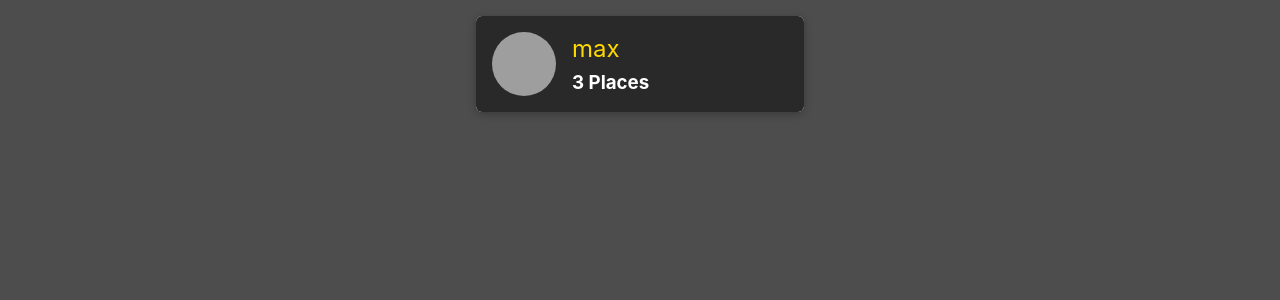
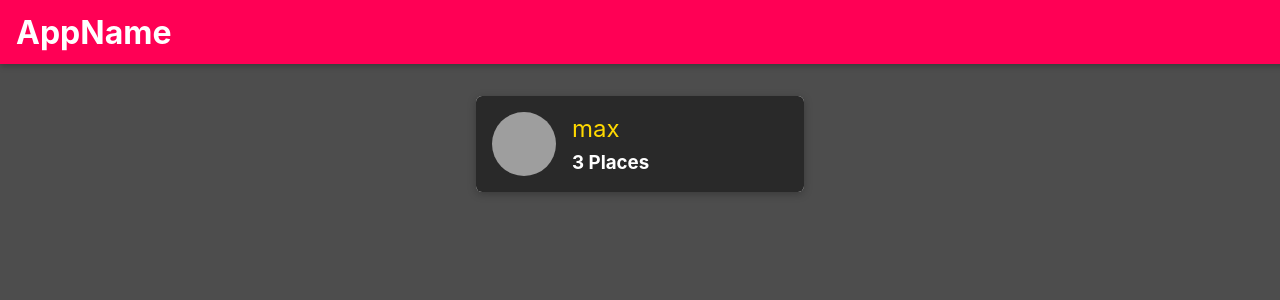
Before and after one commit to yakir9970/MERN-Share-Places, a React (Create React App) app: page / in a window 1280 px wide. Shown: the top 300 px of the page. Built offline with nearby package versions, Linux system fonts and the light colour scheme; grey boxes are pictures that could not be loaded.

Commit message:
Added page header

```diff
--- a/src/App.js
+++ b/src/App.js
@@ -1,23 +1,32 @@
-import React from 'react';
-import {BrowserRouter as Router, Route, Redirect, Switch} from 'react-router-dom'
+import React from "react";
+import {
+  BrowserRouter as Router,
+  Route,
+  Redirect,
+  Switch,
+} from "react-router-dom";
 
-import Users from './user/pages/Users';
-import NewPlace from './places/pages/NewPlace';
+import Users from "./user/pages/Users";
+import NewPlace from "./places/pages/NewPlace";
+import MainNavigation from "./shared/components/Navigation/MainNavigation";
 
 const App = () => {
   return (
     <Router>
+      <MainNavigation />
+      <main>
         <Switch>
           <Route path="/" exact>
-        <Users/>
+            <Users />
           </Route>
           <Route path="/places/new" exact>
-        <NewPlace/>
+            <NewPlace />
           </Route>
-      <Redirect to="/"/>
+          <Redirect to="/" />
         </Switch>
+      </main>
     </Router>
   );
-}
+};
 
 export default App;
--- /dev/null
+++ b/src/shared/components/Navigation/MainHeader.css
@@ -0,0 +1,23 @@
+.main-header {
+    width: 100%;
+    height: 4rem;
+    display: flex;
+    align-items: center;
+    position: fixed;
+    top: 0;
+    left: 0;
+    background: #ff0055;
+    box-shadow: 0 2px 6px rgba(0, 0, 0, 0.26);
+    padding: 0 1rem;
+    z-index: 5;
+  }
+
+  main {
+    margin-top: 5rem;
+  }
+
+  @media (min-width: 768px) {
+    .main-header {
+      justify-content: space-between;
+    }
+  }
--- /dev/null
+++ b/src/shared/components/Navigation/MainHeader.js
@@ -0,0 +1,9 @@
+import React from "react";
+
+import "./MainHeader.css";
+
+const MainHeader = (props) => {
+  return <header className="main-header">{props.children}</header>;
+};
+
+export default MainHeader;
--- /dev/null
+++ b/src/shared/components/Navigation/MainNavigation.css
@@ -0,0 +1,45 @@
+.main-navigation__menu-btn {
+    width: 3rem;
+    height: 3rem;
+    background: transparent;
+    border: none;
+    display: flex;
+    flex-direction: column;
+    justify-content: space-around;
+    margin-right: 2rem;
+    cursor: pointer;
+  }
+
+  .main-navigation__menu-btn span {
+    display: block;
+    width: 3rem;
+    height: 2.5px;
+    background: white;
+  }
+
+  .main-navigation__title {
+    color: white;
+  }
+
+  .main-navigation__title a {
+    text-decoration: none;
+    color: white;
+  }
+
+  .main-navigation__header-nav {
+    display: none;
+  }
+
+  .main-navigation__drawer-nav {
+    height: 100%;
+  }
+
+  @media (min-width: 768px) {
+    .main-navigation__menu-btn {
+      display: none;
+    }
+
+    .main-navigation__header-nav {
+      display: block;
+    }
+  }
--- /dev/null
+++ b/src/shared/components/Navigation/MainNavigation.js
@@ -0,0 +1,23 @@
+import React from "react";
+import { Link } from "react-router-dom";
+
+import MainHeader from "./MainHeader";
+import "./MainNavigation.css";
+
+const MainNavigation = (props) => {
+  return (
+    <MainHeader>
+      <button className="main-navigation__menu-btn">
+        <span />
+        <span />
+        <span />
+      </button>
+      <h1 className="main-navigation__title">
+        <Link to="/">AppName</Link>
+      </h1>
+      <nav>...</nav>
+    </MainHeader>
+  );
+};
+
+export default MainNavigation;
--- a/src/user/components/UsersList.js
+++ b/src/user/components/UsersList.js
@@ -1,13 +1,16 @@
 import React from "react";
 
 import UsersItem from "./UserItem";
+import Card from "../../shared/components/UIElements/Card";
 import "./UsersList.css";
 
 const UsersList = (props) => {
   if (props.items.length === 0) {
     return (
       <div className="center">
-        <h2>No Users Found!</h2>
+        <Card>
+          <h2>No Users Found!</h2>
+        </Card>
       </div>
     );
   }
```
Also changed, not shown: src/shared/components/Navigation/NavLinks.css (added), src/shared/components/Navigation/NavLinks.js (added), src/shared/components/Navigation/SideDrawer.css (added), src/shared/components/Navigation/SideDrawer.js (added). Lines whose indentation alone changed are shown as unchanged.
